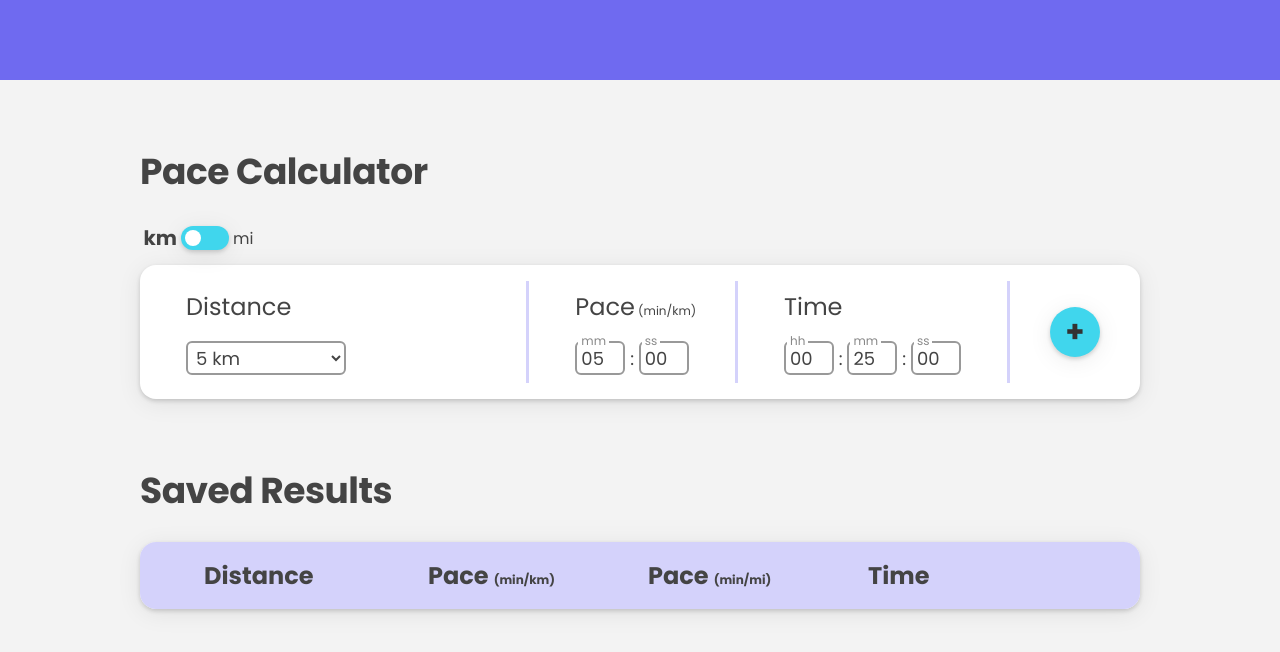
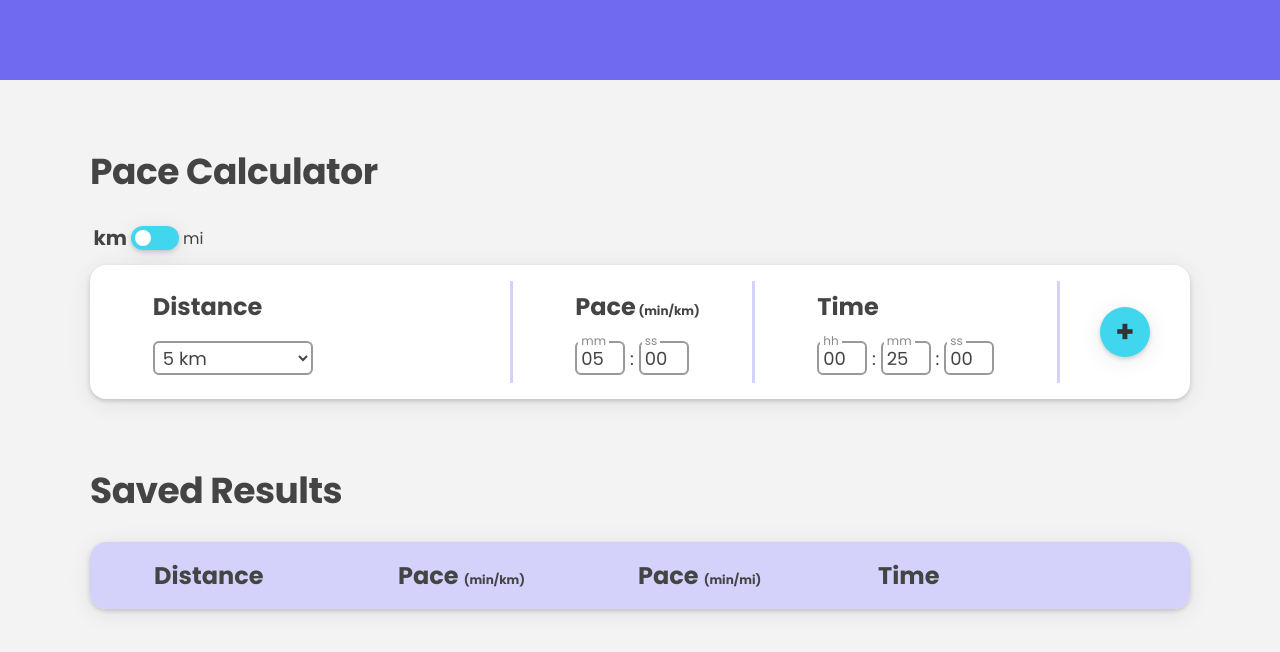
Before and after one commit to swalstab/runwise, a React (Create React App) app: page / in a window 1280 px wide. Shown: the top 652 px of the page. Built offline with nearby package versions, Linux system fonts and the light colour scheme.

Commit message:
update screenshot

```diff
--- a/src/Components/TimeInput.js
+++ b/src/Components/TimeInput.js
@@ -25,7 +25,7 @@ function TimeInput({
           name={name}
           // min={0}
           // max={!isFirstEl ? 59 : undefined}
-          // maxLength={2}
+          maxLength={!isFirstEl ? 2 : undefined}
           required
           value={curValue}
           onChange={handleChange}
--- a/src/index.css
+++ b/src/index.css
@@ -35,7 +35,7 @@ body {
 }
 
 .container {
-  max-width: 100rem;
+  max-width: 110rem;
   margin: 6.4rem auto;
 }
 
@@ -175,6 +175,7 @@ h2 {
 
 legend {
   font-size: 2.4rem;
+  font-weight: 700;
   top: 0.8rem;
   position: absolute;
 }
@@ -282,13 +283,13 @@ td:first-child {
 }
 
 th:first-child {
-  width: 28rem;
+  width: 30rem;
   border-top-left-radius: 1.6rem;
 }
 
 th:nth-child(2),
 th:nth-child(3) {
-  width: 22rem;
+  width: 24rem;
 }
 
 th:last-child {
```
Also changed, not shown: 2 other files (tests, documents, lock files or other folders).
